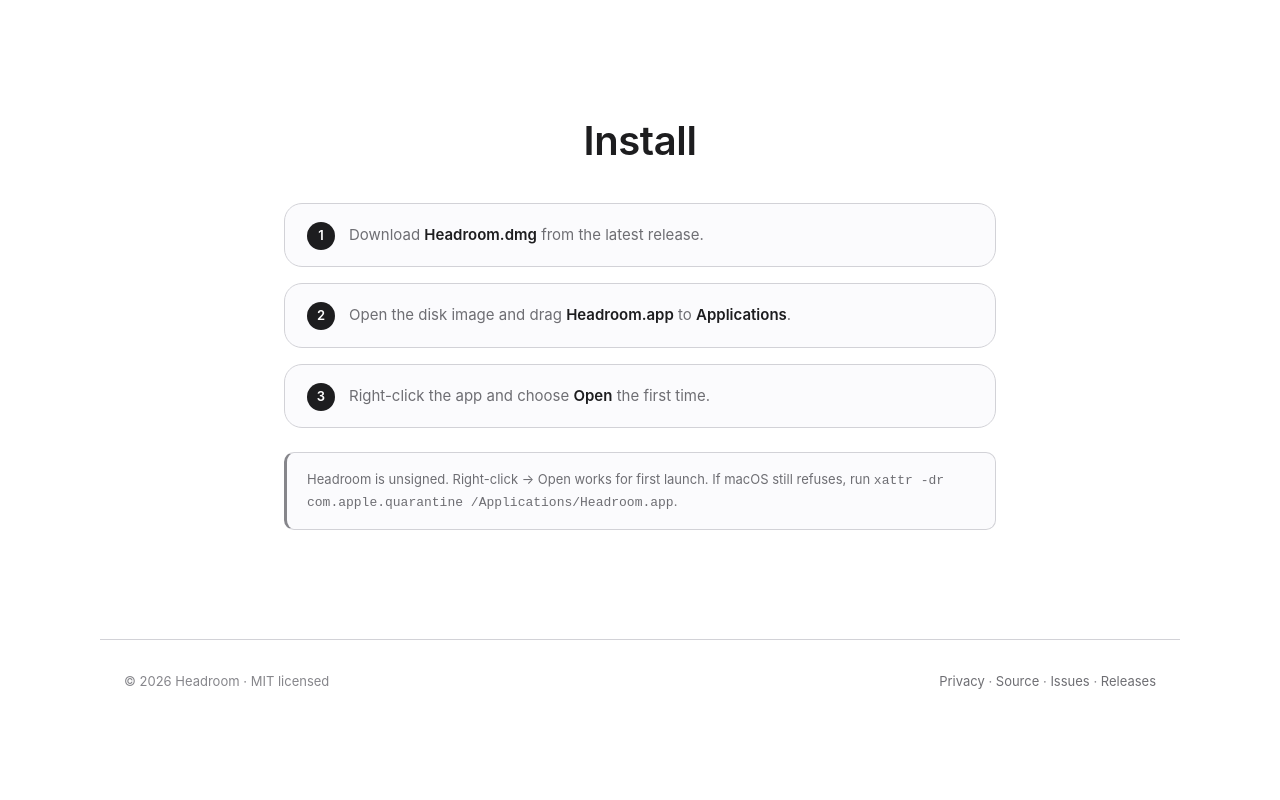
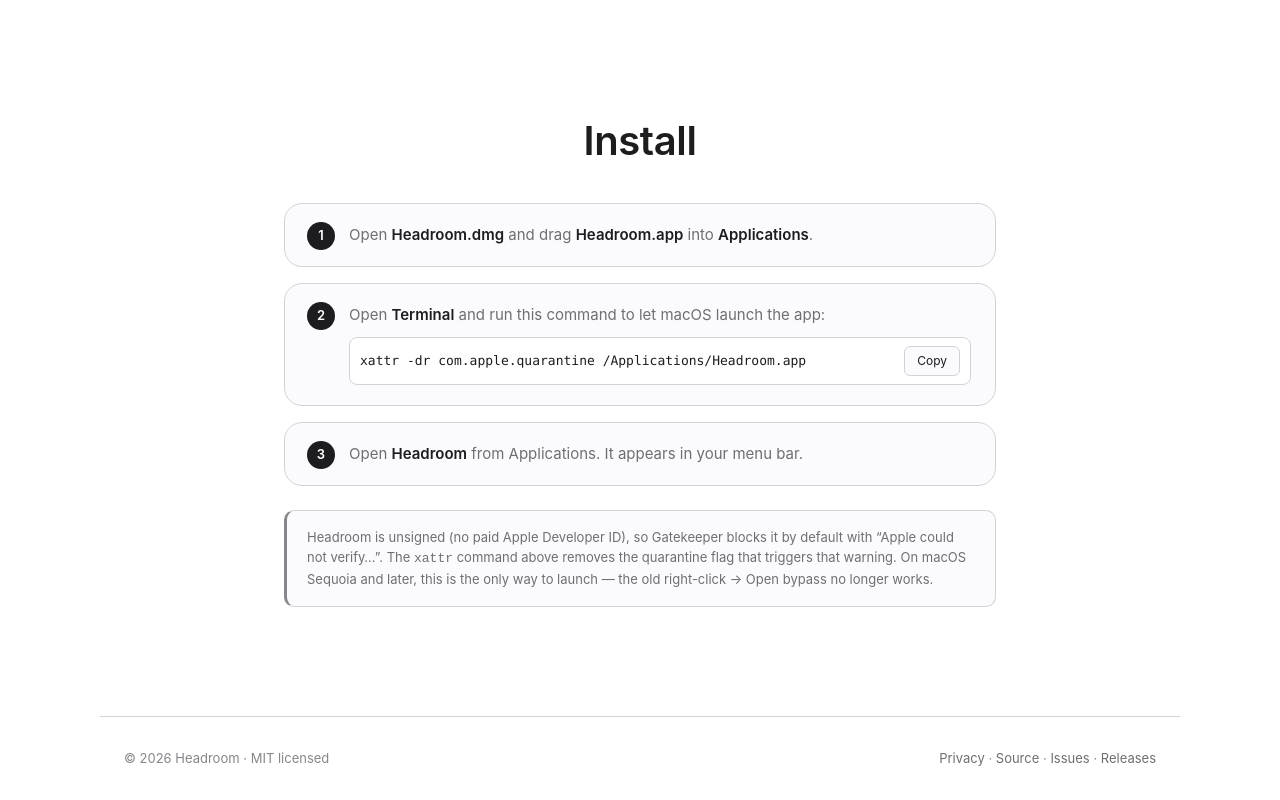
Before and after one commit to nvbinh15/headroom, a plain HTML site: page docs/index.html in a window 1280 px wide. Shown: the part 1505-2305 px from the top of the page. Before the commit the page ends 2229 px from the top, so only its background shows below. Drawn offline with Linux system fonts and the light colour scheme.

Commit message:
docs: rewrite install steps around xattr and scroll to install on download

```diff
--- a/docs/index.html
+++ b/docs/index.html
@@ -259,6 +259,41 @@
       color: var(--fg-muted);
       line-height: 1.55;
     }
+    .cmd {
+      margin-top: 10px;
+      display: flex;
+      align-items: center;
+      gap: 8px;
+      background: var(--bg);
+      border: 1px solid var(--line);
+      border-radius: 8px;
+      padding: 8px 10px;
+    }
+    .cmd code {
+      flex: 1;
+      font-family: ui-monospace, "SF Mono", Menlo, monospace;
+      font-size: 13px;
+      color: var(--fg);
+      background: none;
+      border: none;
+      padding: 0;
+      overflow-x: auto;
+      white-space: nowrap;
+    }
+    .copy-btn {
+      flex-shrink: 0;
+      padding: 5px 12px;
+      border-radius: 6px;
+      border: 1px solid var(--line);
+      background: var(--bg-soft);
+      color: var(--fg);
+      font: inherit;
+      font-size: 12px;
+      cursor: pointer;
+      transition: opacity 0.15s, background 0.15s;
+    }
+    .copy-btn:hover { opacity: 0.85; }
+    .copy-btn:active { transform: scale(0.97); }
 
     /* Footer */
     footer {
@@ -382,12 +417,18 @@
 <section class="install" id="install">
   <h2 class="reveal">Install</h2>
   <ol class="steps reveal">
-    <li>Download <strong>Headroom.dmg</strong> from the <a href="https://github.com/nvbinh15/headroom/releases/latest">latest release</a>.</li>
-    <li>Open the disk image and drag <strong>Headroom.app</strong> to <strong>Applications</strong>.</li>
-    <li>Right-click the app and choose <strong>Open</strong> the first time.</li>
+    <li>Open <strong>Headroom.dmg</strong> and drag <strong>Headroom.app</strong> into <strong>Applications</strong>.</li>
+    <li>
+      Open <strong>Terminal</strong> and run this command to let macOS launch the app:
+      <div class="cmd">
+        <code id="xattr-cmd">xattr -dr com.apple.quarantine /Applications/Headroom.app</code>
+        <button class="copy-btn" type="button" onclick="copyXattr(this)" aria-label="Copy command">Copy</button>
+      </div>
+    </li>
+    <li>Open <strong>Headroom</strong> from Applications. It appears in your menu bar.</li>
   </ol>
   <p class="note reveal">
-    Headroom is unsigned. Right-click → Open works for first launch. If macOS still refuses, run <code>xattr -dr com.apple.quarantine /Applications/Headroom.app</code>.
+    Headroom is unsigned (no paid Apple Developer ID), so Gatekeeper blocks it by default with “Apple could not verify…”. The <code>xattr</code> command above removes the quarantine flag that triggers that warning. On macOS Sequoia and later, this is the only way to launch — the old right-click → Open bypass no longer works.
   </p>
 </section>
 
@@ -425,6 +466,16 @@
       document.body.appendChild(iframe);
     }
     iframe.src = url;
+    document.getElementById('install').scrollIntoView({ behavior: 'smooth', block: 'start' });
+  }
+
+  function copyXattr(btn) {
+    const text = document.getElementById('xattr-cmd').textContent;
+    navigator.clipboard.writeText(text).then(() => {
+      const original = btn.textContent;
+      btn.textContent = 'Copied';
+      setTimeout(() => { btn.textContent = original; }, 1500);
+    });
   }
 </script>
 
```
